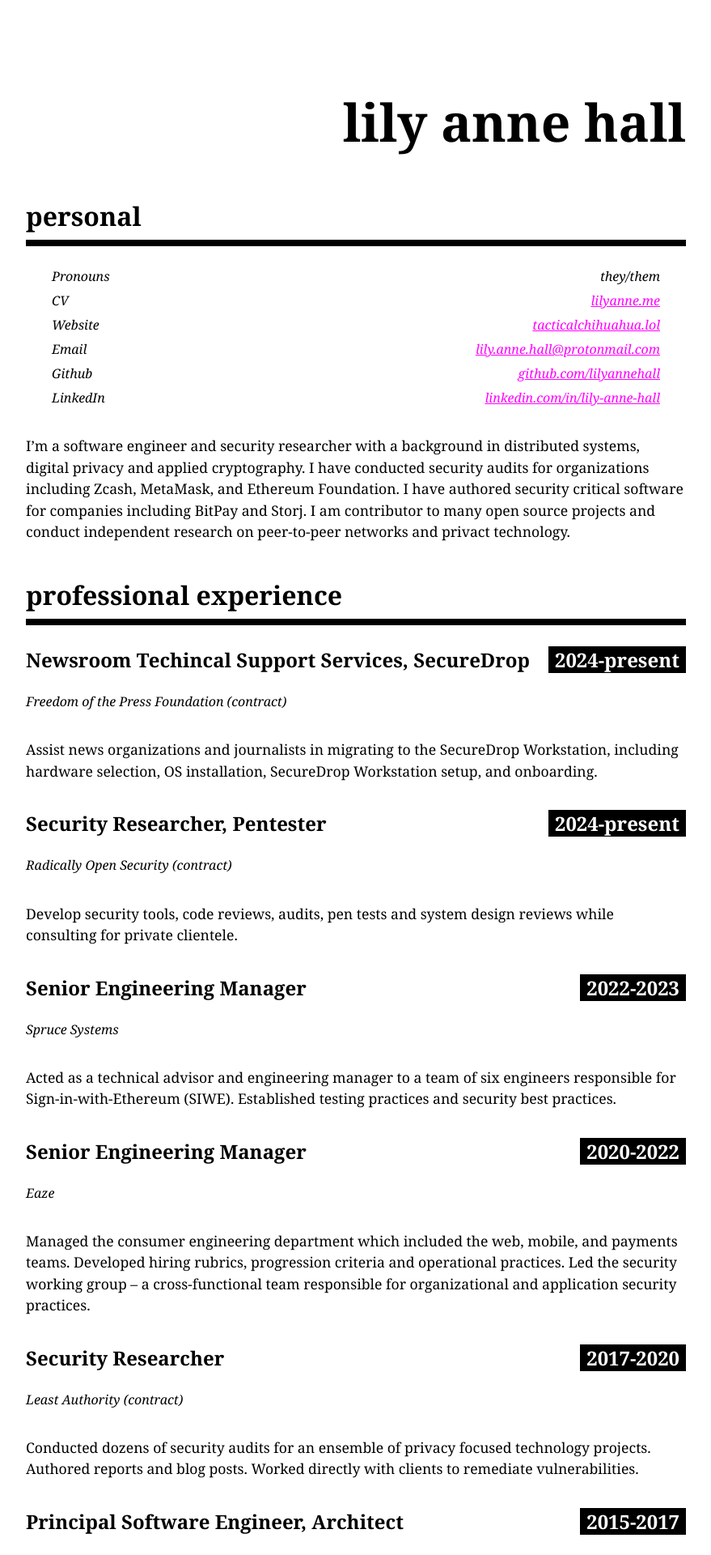
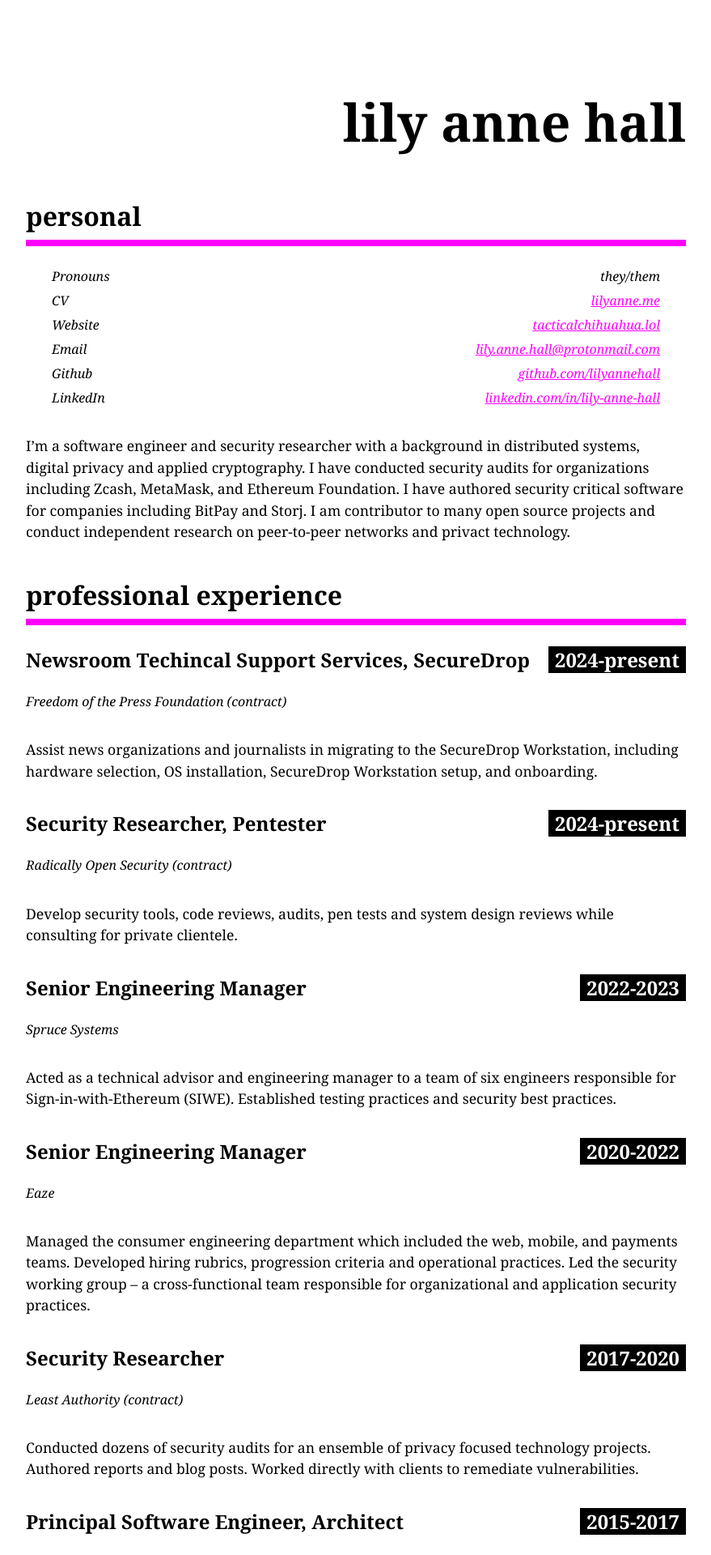
Before and after one commit to 161chihuahuas/cv, a Jekyll site: the page built from index.md, in a window 1280 px wide. Shown: the top 1920 px of the page at 81% size, without its empty margins (200-1079 px from the left). Built offline with Jekyll 4.4.1, drawn with Linux system fonts in a browser that asks for light colours; our own code applies the rules of GitHub Pages for plain Markdown files; comment, search, counter and statistics services are not loaded.

Commit message:
its... pink (and scented)

```diff
--- a/assets/css/style.css
+++ b/assets/css/style.css
@@ -31,7 +31,7 @@
 }
 
 h2 {
-  border-bottom: 0.5rem solid black;
+  border-bottom: 0.5rem solid magenta;
   padding: 0.5rem 0;
   font-size: 2em;
 }
```
